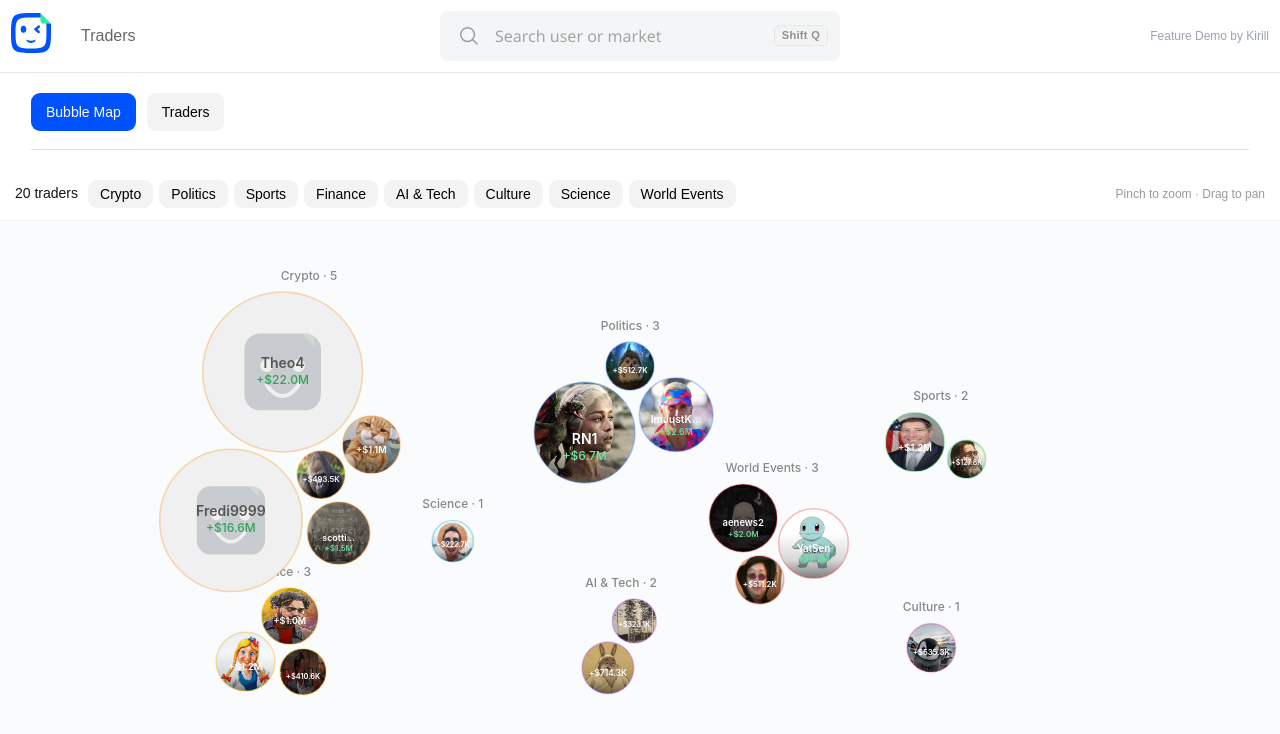
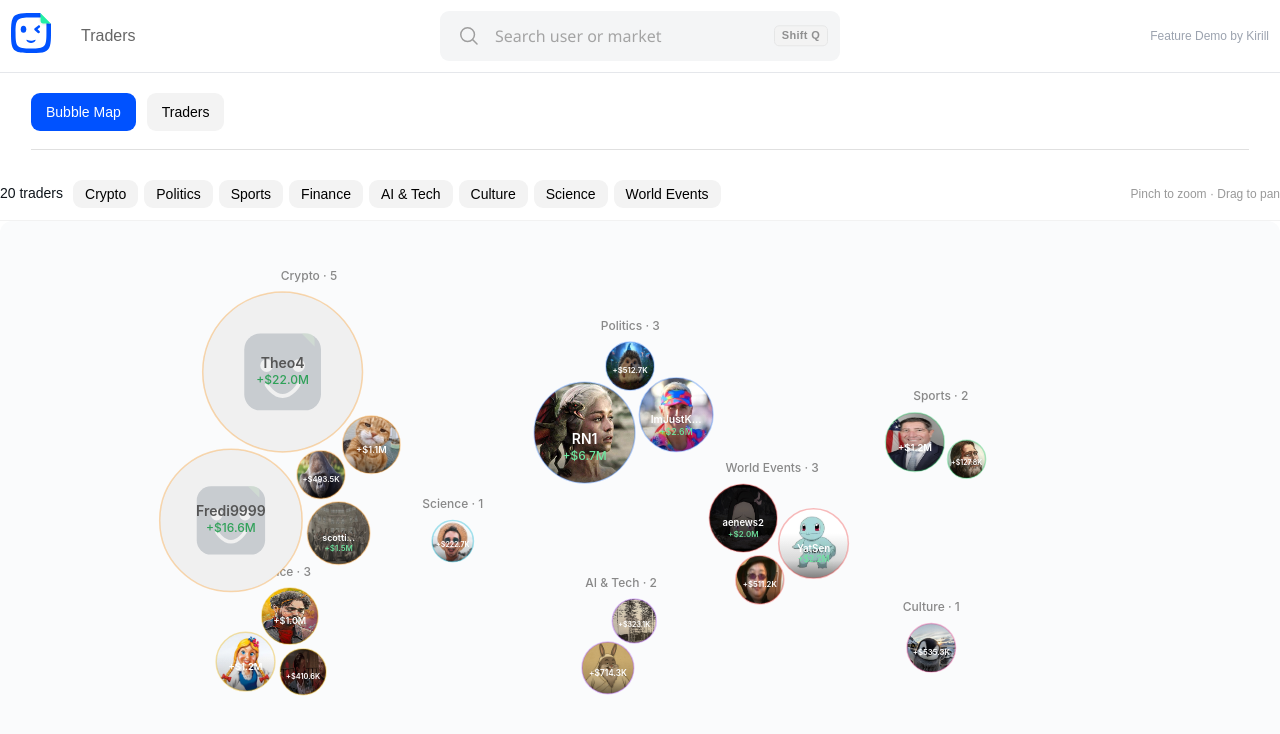
Before and after one commit to kirillshkuratiuk/pf-demo, a Next.js app: page / in a window 1280 px wide. Shown: the top 734 px of the page. Built offline with nearby package versions, Linux system fonts and the light colour scheme; a web font is replaced by a local one.

Commit message:
fix: align canvas with page container padding

```diff
--- a/src/components/BubbleMap.tsx
+++ b/src/components/BubbleMap.tsx
@@ -394,7 +394,7 @@ export default function BubbleMap() {
       {/* Filter bar */}
       <div style={{
         display: "flex", alignItems: "center", justifyContent: "space-between",
-        padding: "12px 15px", flexWrap: "wrap", gap: "8px",
+        padding: "12px 0", flexWrap: "wrap", gap: "8px",
       }}>
         <div style={{ display: "flex", alignItems: "center", gap: "6px", flexWrap: "wrap" }}>
           <span style={{ fontSize: "14px", fontWeight: 500, color: "#0f151b", marginRight: "4px" }}>
@@ -434,6 +434,7 @@ export default function BubbleMap() {
         touchAction: "none",
         width: "100%",
         height: dimensions.height > 0 ? `${dimensions.height}px` : "70vh",
+        borderRadius: "12px",
       }}>
         <canvas ref={canvasRef} style={{ display: "block", cursor: "grab" }} />
       </div>
```
